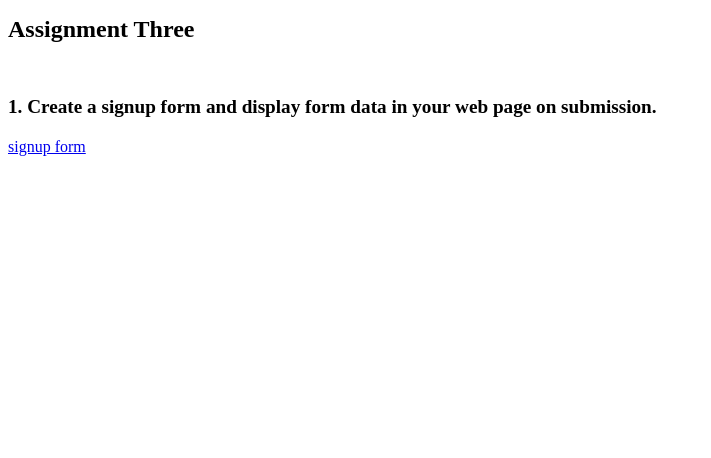
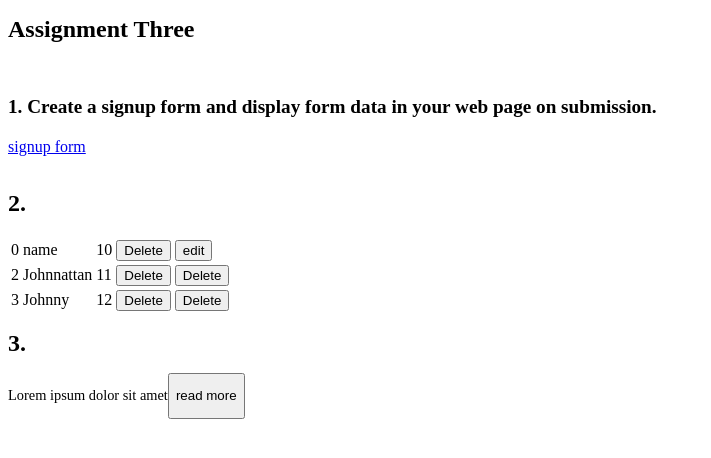
Before and after one commit to super-user3653/38-67, a plain HTML site: page 38-67/index3.html in a window 1280 px wide. Shown: the whole page, without its empty margins (0-711 px from the left). Drawn offline with Linux system fonts and the light colour scheme.

Commit message:
Add files via upload

```diff
--- a/38-67/assignPartThree.js
+++ b/38-67/assignPartThree.js
@@ -35,7 +35,10 @@
 //    displayed.
 
 
-
+function parg(e){
+    var edittext = "Lorem ipsum dolor sit amet dolor ilet lorime aop hos hyteo sjaloe";
+    document.getElementById("parg").innerHTML = edittext;
+}
 
 
 // 3. In previous assignment you have created a tabular data
@@ -45,3 +48,24 @@
 //    an edit button. On click on delete button entire row should
 //    be deleted. On click on edit button, a hidden form will
 //    appear with the values of that row.
+
+
+// function del(a){
+//     var row = a.parentNode.parentNode;
+//     row.parentNode.removeChild(row)
+
+//  }
+
+
+
+//  // var name1 = prompt("name1");
+//  // var name2 = prompt("name2");
+//  // var name3 = prompt("name3");
+//  // var name4 = prompt("name4");
+
+ function editItem(e) {
+    var val = e.parentNode.firstChild.nodeValue;
+    var edittexter = prompt("Enter value", val);
+    e.getElementsByTagName("p").nodeValue = edittexter;
+
+}
--- a/38-67/index3.html
+++ b/38-67/index3.html
@@ -11,7 +11,41 @@
     <h1>Assignment Three</h1><br> <h3>1. Create a signup form and display form data in your web
         page on submission.</h3> <a href="form.html">signup form</a><br>
      <br>
+        <h1>2.</h1>
+     <table id='tab'>
+        <th>
+
+        </th>
+        <tr>
+            <td>0</td>
+            <td class="namer">name</td>
+            <td>10</td>
+            <td><button onclick="del(this)">Delete</button></td>
+            <td><button onclick="editItem(this)">edit</button></td>
+        </tr>
+        <tr>
+            <td>2</td>
+            <td class="namer">Johnnattan</td>
+            <td>11</td>
+            <td><button onclick="del(this)">Delete</button></td>
+            <td><button onclick="del(this)">Delete</button></td>
+        </tr>
+        <tr>
+            <td>3</td>
+            <td class="namer">Johnny</td>
+            <td>12</td>
+            <td><button onclick="del(this)">Delete</button></td>
+            <td><button onclick="del(this)">Delete</button></td>
+        </tr>
+    </table>
+    <h1>3.</h1>
+    <div>
+
+        <p id="parg">Lorem ipsum dolor sit amet</p>
+        <button id="readm" onclick="parg(this)">read more</button>
+    </div>
      <div id="bottom"></div>
+
      <script src="assignPartThree.js"></script>
 </body>
 </html>
```
Also changed, not shown: 38-67/assignPartFive.js (+14 -0 lines), 38-67/assignPartOne.js (+26 -1 lines), 38-67/index5.html (+1 -0 lines), 38-67/modal.html (+6 -6 lines).
